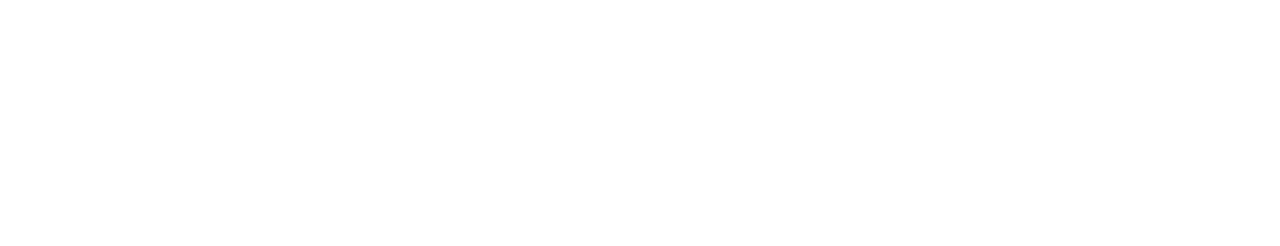
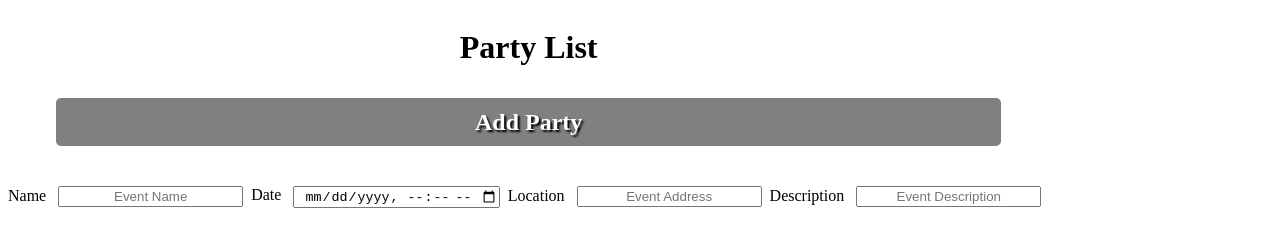
Before and after one commit to mpollard33/Unit2.PartyPlanner, a plain HTML site: page index.html in a window 1280 px wide. Drawn offline with Linux system fonts and the light colour scheme.

Commit message:
finished party form

```diff
--- a/index.html
+++ b/index.html
@@ -1,13 +1,39 @@
 <!DOCTYPE html>
 <html lang="en">
+
 <head>
     <meta charset="UTF-8">
     <meta name="viewport" content="width=device-width, initial-scale=1.0">
     <title>Party Planner</title>
-    <link href='stylesheet' src="style.css">
+    <link rel='stylesheet' href="style.css">
     <script defer src="index.js"></script>
 </head>
+
 <body>
+    <header>
+        <h1>
+            <center>Party List</center>
+        </h1>
+    </header>
+    <header>
+        <h2>Add Party</h2>
+    </header>
+    <form id="addParty">
 
+        <label>Name
+            <input type="text" id="party-name" name="Event Name" placeholder="Event Name" />
+        </label>
+        <label>Date
+            <input type="datetime-local" id="party-date" name="date" />
+        </label>
+        <label>Location
+            <input type="text" id="party-location" name="location" placeholder="Event Address" />
+        </label>
+        <label>
+            Description
+            <input type="text" id="party-description" name="description" placeholder="Event Description" />
+        </label>
+    </form>
 </body>
+
 </html>
--- a/index.js
+++ b/index.js
@@ -0,0 +1,9 @@
+const API_URL =
+  'https://fsa-crud-2aa9294fe819.herokuapp.com/api/2309-FSA-ET-WEB-FT-SF/events';
+
+
+  const state = {
+    parties: []
+  }
+
+  const partyList = document.querySelector('#parties');
--- a/style.css
+++ b/style.css
@@ -0,0 +1,34 @@
+input {
+  text-align: center;
+  width: auto;
+}
+
+#addParty {
+  display: flex;
+  flex-direction: row;
+}
+
+#addParty input {
+  margin: 0.5rem;
+}
+
+html {
+  display: flex;
+  margin: 0;
+  padding: 0;
+}
+
+h2 {
+  display: flex;
+  text-align: center;
+  justify-content: center;
+  align-items: center;
+  background-color: grey;
+  color: white;
+  text-shadow: 2px 2px 2px black;
+  margin: 2rem 3rem;
+  height: 3rem;
+  width: auto;
+  border-radius: 5px;
+
+}
```
